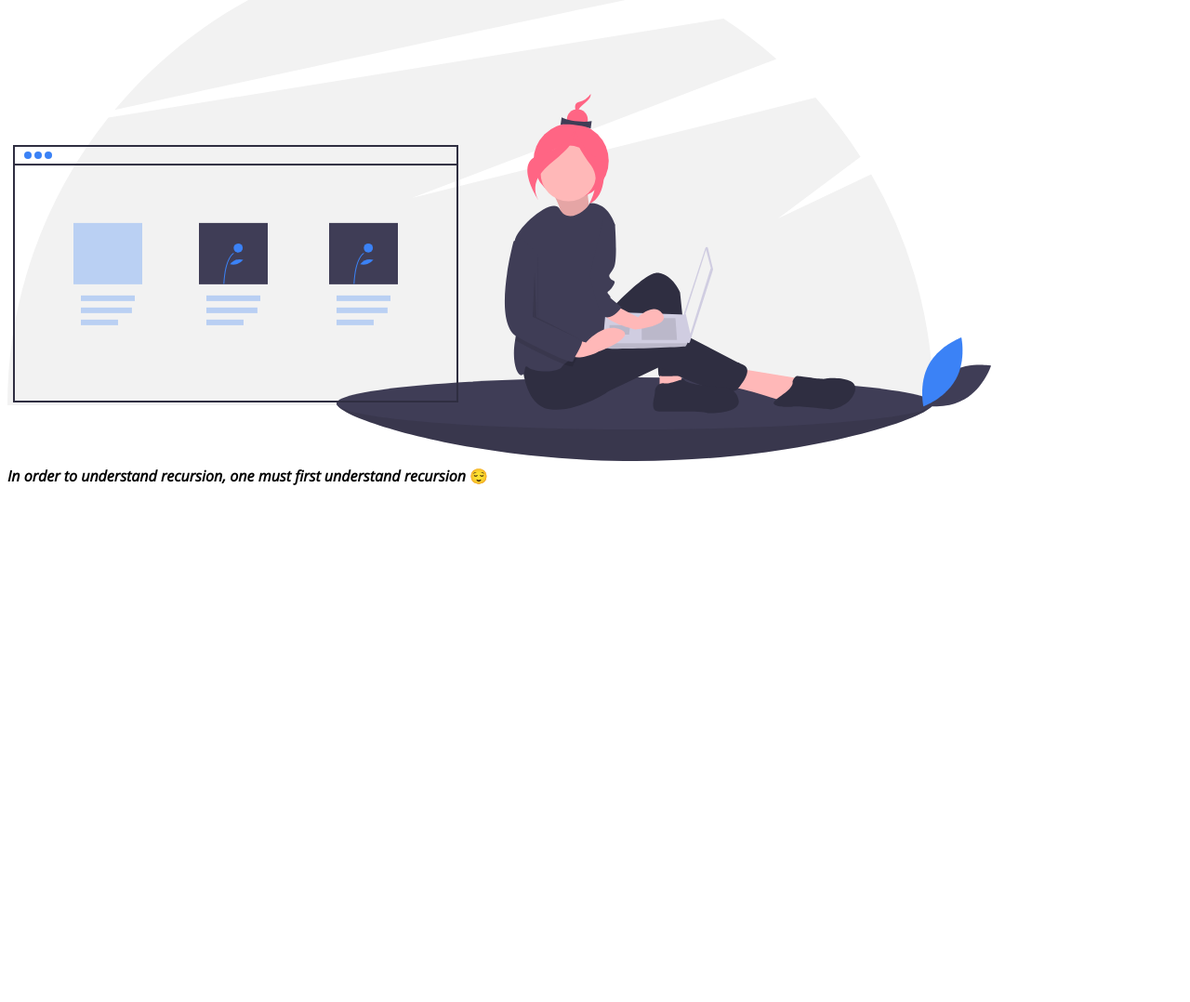
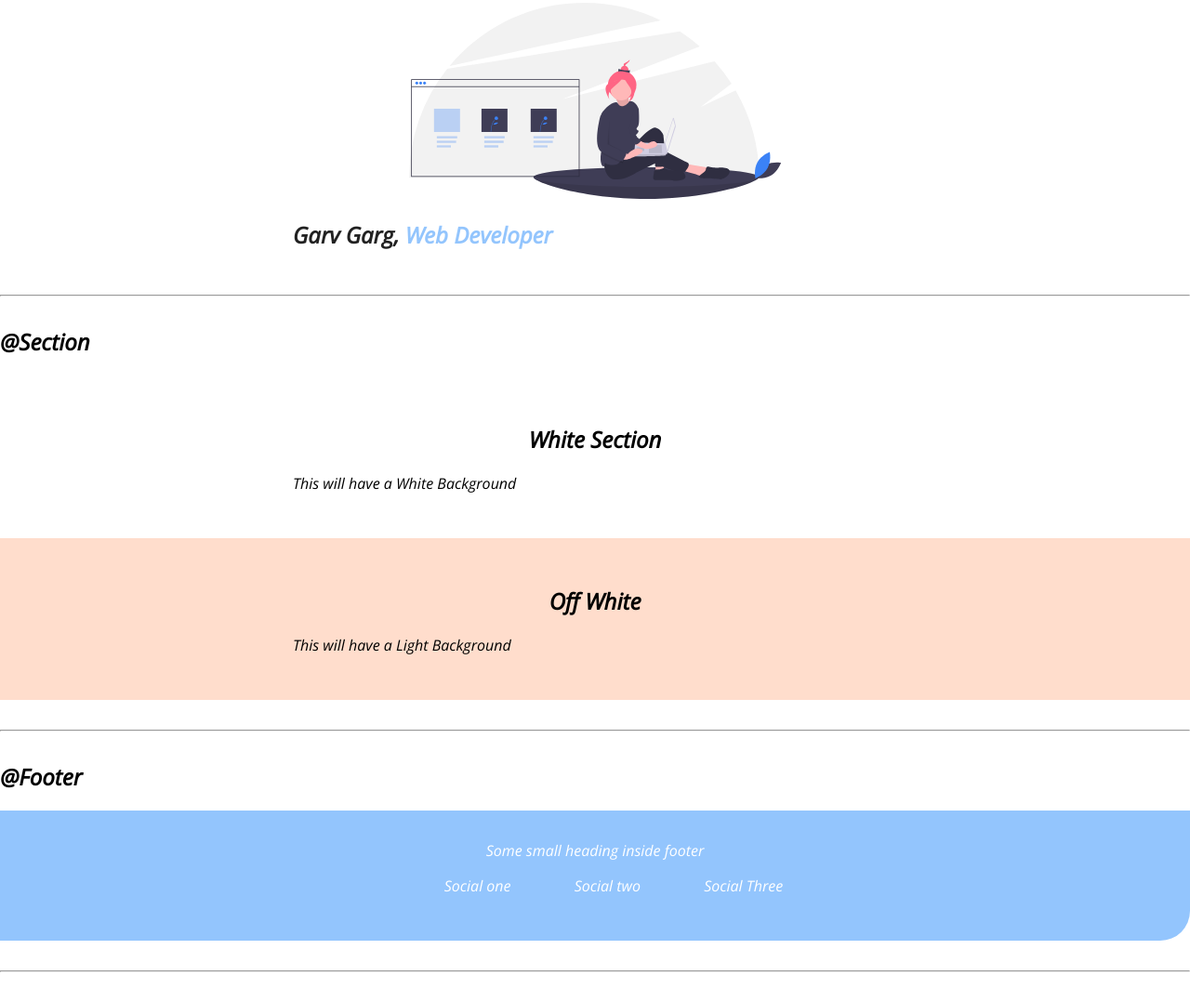
Before and after one commit to GarvG/LESSON-3-, a plain HTML site: page index.html in a window 1280 px wide. Shown: the part 1739-2817 px from the top of the page at 93% size. Before the commit the page ends 2270 px from the top, so only its background shows below. Drawn offline with nearby package versions, Linux system fonts and the light colour scheme.

Commit message:
docs: Componet Library

```diff
--- a/index.html
+++ b/index.html
@@ -70,13 +70,13 @@
     </ul>
     <ul class="list">
         How to make List-Inline<br><br>
-         <li class="list--inline"> Inline-one</li>
-         <li class="list--inline"> Inline-two</li>
-         <li class="list--inline"> Inline-three</li>
+        <li class="list--inline"> Inline-one</li>
+        <li class="list--inline"> Inline-two</li>
+        <li class="list--inline"> Inline-three</li>
     </ul>
 
     <h3>reverese order list </h3>
-    <ol reversed >
+    <ol reversed>
         <li> THIS</li>
         <li> IS </li>
         <li> AN </li>
@@ -122,14 +122,51 @@
     <hr>
 
     <h2>@ Header</h2>
-    <header>
+    <header class="hero">
 
-        <img src="images/hero.svg" /> <br>
-        <strong>In order to understand recursion, one must first understand recursion 😌</strong>
+        <img class="hero-img" src="images/hero.svg" /> <br>
+        <div class="container container-center">
+            <strong class="hero-heading">Garv Garg, <span class="hero-heading-highlight">Web Developer
+                </span></strong>
+        </div>
+
 
 
     </header>
+    <hr>
 
+    <h2>@Section</h2>
+    <section class="section">
+        <div class="container container-center ">
+            <h1>White Section</h1>
+            <P>This will have a White Background</P>
+        </div>
+
+
+    </section>
+    <section class="section ow">
+        <div class="container container-center ">
+            <h1>Off White</h1>
+            <p>This will have a Light Background</p>
+        </div>
+
+    </section>
+    <hr>
+
+    <h2>@Footer</h2>
+    <footer class="Footer">
+        <div class="Footer-Header">
+            Some small heading inside footer
+        </div>
+        <ul class="social-links list">
+            <li class="list--inline"> <a class="link" href="/"> Social one </a></li>
+            <li class="list--inline"> <a class="link" href="/"> Social two </a></li>
+            <li class="list--inline"> <a class="link" href="/">Social Three </a></li>
+        </ul>
+
+
+    </footer>
+    <hr>
 
 
 
--- a/styles.css
+++ b/styles.css
@@ -2,10 +2,13 @@
 
 body {
     font-family: 'Open Sans', sans-serif;
+    margin: 0px;
 }
 
 :root {
     --primary-color: #93C5FD;
+    --dark-grey: #212121;
+    --off-white: #FFDDCC
 }
 
 
@@ -20,8 +23,7 @@ body {
     margin: auto;
 }
 
-.link--primary
-{
+.link--primary {
     background-color: var(--primary-color);
     border-radius: 0.5rem;
     color: aliceblue;
@@ -29,8 +31,7 @@ body {
 
 }
 
-.link--secondary
-{
+.link--secondary {
     color: #24292f;
     border: 1px solid var(--primary-color);
     border-radius: 0.5rem;
@@ -41,32 +42,81 @@ body {
     text-decoration: none;
 }
 
-hr
-{
+hr {
     margin: 2rem 0rem;
 }
 
-.list
-{
+.list {
     list-style: none;
 }
-.list--inline
-{
+
+.list--inline {
     display: inline;
     padding: 0rem 1rem;
 }
-.navigation-brand
-{
+
+.navigation {
     color: white;
     background-color: var(--primary-color);
+    padding: 1rem;
+    border-bottom-left-radius: 2rem;
+}
 
-}
-.navigation .link
-{
+.navigation .link {
 
     color: white;
 }
- .list-ul
-{
+
+.list-ul {
     text-align: right;
 }
+
+.hero {
+    padding: 1rem 0.5rem;
+}
+
+.hero .hero-img {
+    max-width: 400px;
+    display: block;
+    margin: auto;
+}
+
+.hero .hero-heading {
+
+    color: var(--dark-grey);
+    font-size: x-large;
+    text-align: center;
+
+}
+
+
+.hero .hero-heading .hero-heading-highlight {
+    color: var(--primary-color);
+}
+
+.section {
+    padding: 2rem;
+}
+
+.section h1 {
+    text-align: center;
+
+}
+
+.ow {
+    background-color: var(--off-white);
+}
+
+.Footer
+{
+    background-color: var(--primary-color);
+    padding:2rem;
+    text-align: center;
+    color: white;
+    border-bottom-right-radius: 2rem;
+
+}
+.Footer .link
+{
+    color: white;
+}
```
